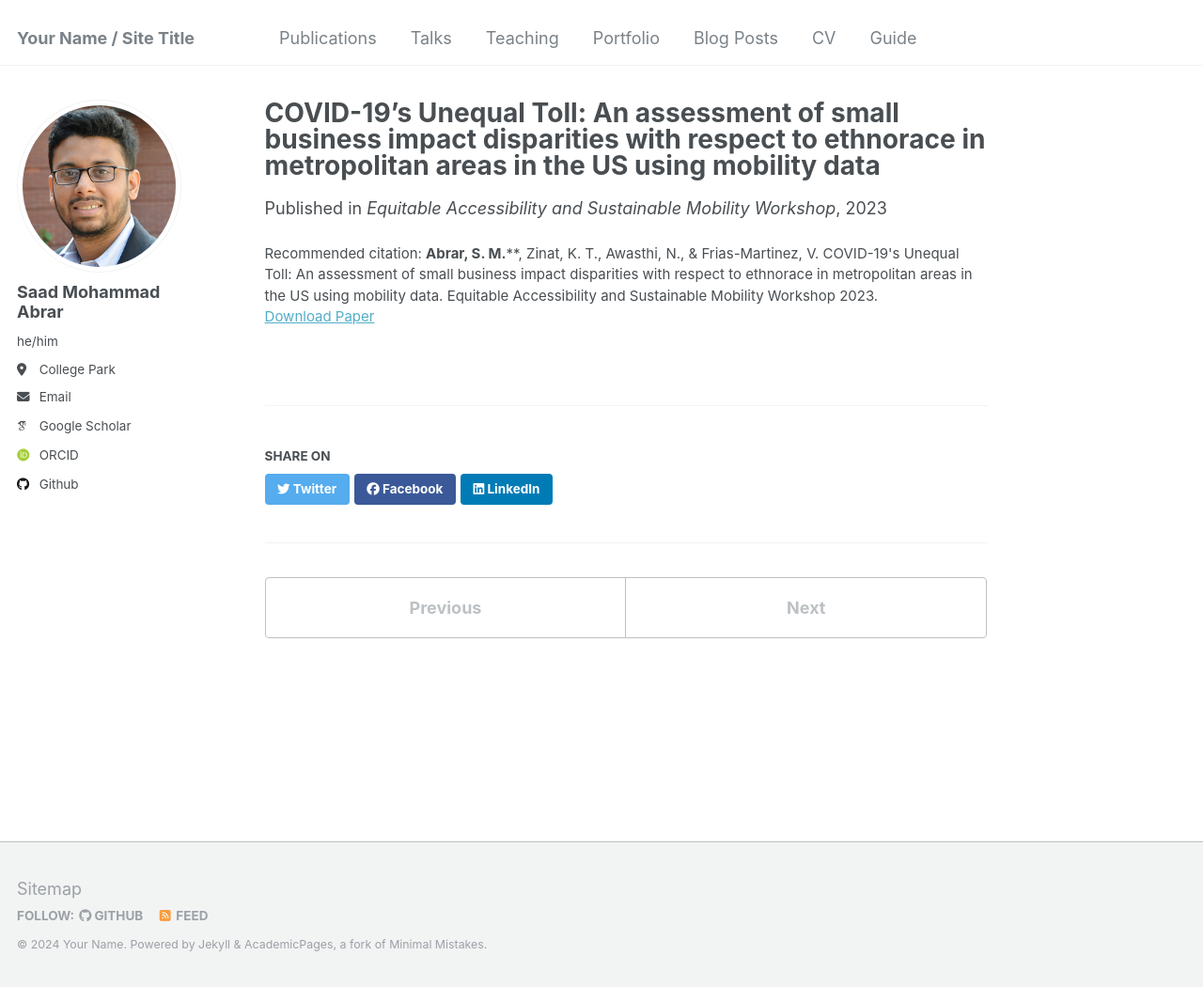
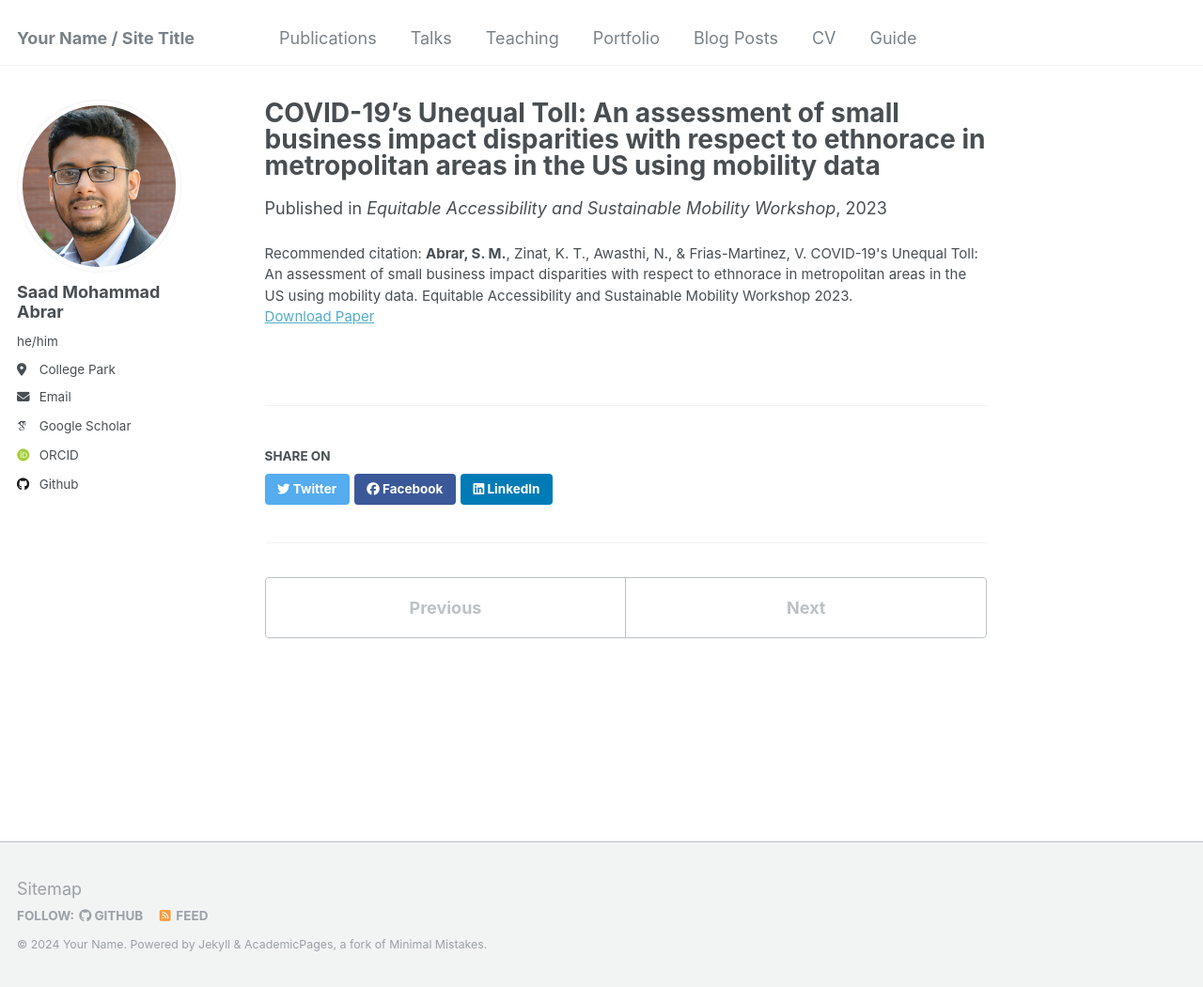
Before and after one commit to saad-abrar/saad-abrar.github.io, a Jekyll site: the page built from _publications/2023-07-15-covid-business-impact.md, in a window 1280 px wide and 1050 px high. Shown: the whole window at 94% size. Built offline with Jekyll 4.4.1, drawn with Linux system fonts in a browser that asks for light colours; some web fonts are replaced.

```diff
--- a/_publications/2023-07-15-covid-business-impact.md
+++ b/_publications/2023-07-15-covid-business-impact.md
@@ -6,5 +6,5 @@ permalink: /publication/2023-07-15-covid-business-impact
 date: 2023-07-15
 venue: "Equitable Accessibility and Sustainable Mobility Workshop"
 paperurl: "http://saad-abrar.github.io/files/easm_2023.pdf"
-citation: "<b>Abrar, S. M.</b>**, Zinat, K. T., Awasthi, N., & Frias-Martinez, V. COVID-19's Unequal Toll: An assessment of small business impact disparities with respect to ethnorace in metropolitan areas in the US using mobility data. Equitable Accessibility and Sustainable Mobility Workshop 2023."
+citation: "<b>Abrar, S. M.</b>, Zinat, K. T., Awasthi, N., & Frias-Martinez, V. COVID-19's Unequal Toll: An assessment of small business impact disparities with respect to ethnorace in metropolitan areas in the US using mobility data. Equitable Accessibility and Sustainable Mobility Workshop 2023."
 ---
```
Also changed, not shown: _publications/2023-12-06-mobility-covid-prediction.md (+1 -1 lines).
